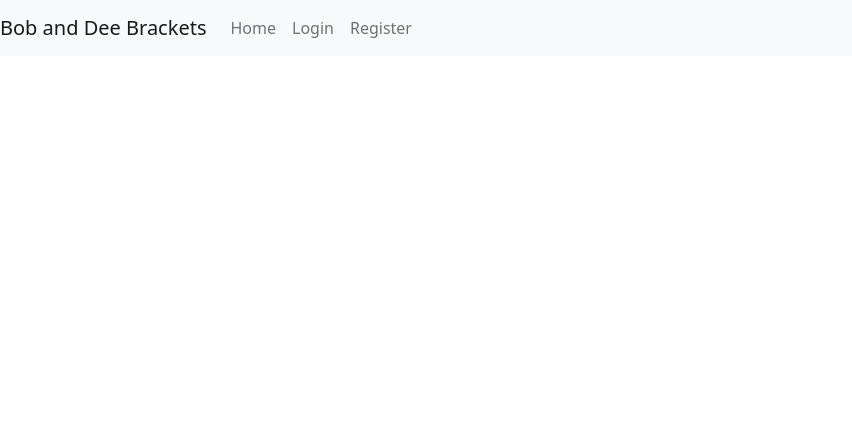
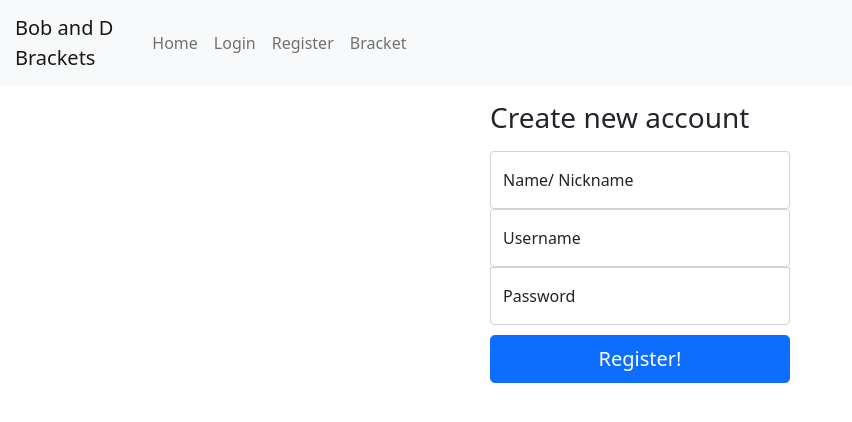
Before and after one commit to rmwtaylor22/bob-and-dee-brackets, a React (Create React App) app: page /create in a window 1280 px wide. Shown: the top 422 px of the page, without its empty margins (0-852 px from the left). Built offline with nearby package versions, Linux system fonts and the light colour scheme.

Commit message:
Register and leaderboard starter Api working

```diff
--- a/src/App.css
+++ b/src/App.css
@@ -24,3 +24,14 @@
   border-top-left-radius: 0;
   border-top-right-radius: 0;
 }
+
+.leaderboard {
+    width: 100;
+    max-width: 550px;
+    padding: 15px;
+    margin: auto;
+}
+
+.navbar-brand {
+  padding: 15px;
+}
--- a/src/App.js
+++ b/src/App.js
@@ -9,7 +9,7 @@ import Create from "./components/create";
 import Leaderboard from "./components/leaderboard";
 import Login from "./components/login";
 import Register from "./components/register";
-import edit from "./components/edit";
+import Bracket from "./components/bracket";
 
 const App = () => {
   return (
@@ -19,7 +19,8 @@ const App = () => {
         <main>
           <Route path="/" exact component={Leaderboard} />
           <Route path="/login" component={Login} />
-          <Route path="/register" component={Register} />
+          <Route path="/bracket" component={Bracket} />
+          <Route path="/create" component={Create} />
           <Route path="/edit/:id" component={Edit} />
         </main>
       </BrowserRouter>
--- /dev/null
+++ b/src/components/bracket.js
@@ -0,0 +1,12 @@
+import React, { useState } from "react";
+
+const Bracket = () => {
+
+  return (
+    <div>
+        <p>This page will hold the bracket.</p>
+    </div>
+  );
+}
+
+export default Bracket;
--- a/src/components/create.js
+++ b/src/components/create.js
@@ -1,133 +1,113 @@
 import React, { Component } from "react";
 // This will require to npm install axios
-import axios from 'axios';
+import axios from "axios";
 
 export default class Create extends Component {
   // This is the constructor that stores the data.
   constructor(props) {
     super(props);
 
-    this.onChangePersonName = this.onChangePersonName.bind(this);
-    this.onChangePersonPosition = this.onChangePersonPosition.bind(this);
-    this.onChangePersonLevel = this.onChangePersonLevel.bind(this);
+    this.onChangeName = this.onChangeName.bind(this);
+    this.onChangeUsername = this.onChangeUsername.bind(this);
+    this.onChangePassword = this.onChangePassword.bind(this);
     this.onSubmit = this.onSubmit.bind(this);
 
     this.state = {
-      person_name: "",
-      person_position: "",
-      person_level: "",
+      name: "",
+      username: "",
+      password: "",
     };
   }
 
   // These methods will update the state properties.
-  onChangePersonName(e) {
+  onChangeName(e) {
     this.setState({
-      person_name: e.target.value,
+      name: e.target.value,
     });
   }
 
-  onChangePersonPosition(e) {
+  onChangeUsername(e) {
     this.setState({
-      person_position: e.target.value,
+      username: e.target.value,
     });
   }
 
-  onChangePersonLevel(e) {
+  onChangePassword(e) {
     this.setState({
-      person_level: e.target.value,
+      password: e.target.value,
     });
   }
 
-// This function will handle the submission.
+  // This function will handle the submission.
   onSubmit(e) {
     e.preventDefault();
 
-    // When post request is sent to the create url, axios will add a new record(newperson) to the database.
+    // When post request is sent to the create url, axios will add a new user(newperson) to the database.
     const newperson = {
-      person_name: this.state.person_name,
-      person_position: this.state.person_position,
-      person_level: this.state.person_level,
+      name: this.state.name,
+      username: this.state.username,
+      password: this.state.password,
     };
 
     axios
-      .post("http://localhost:5000/record/add", newperson)
+      .post("http://localhost:5000/user/add", newperson)
       .then((res) => console.log(res.data));
 
     // We will empty the state after posting the data to the database
     this.setState({
-      person_name: "",
-      person_position: "",
-      person_level: "",
+      name: "",
+      username: "",
+      password: "",
     });
   }
 
   // This following section will display the form that takes the input from the user.
   render() {
     return (
-      <div style={{ marginTop: 20 }}>
-        <h3>Create New Record</h3>
+      <div className="form-signin">
         <form onSubmit={this.onSubmit}>
-          <div className="form-group">
-            <label>Name of the person: </label>
+          <h1 className="h3 mb-3 fw-normal">Create new account</h1>
+          <div className="form-floating">
             <input
               type="text"
               className="form-control"
-              value={this.state.person_name}
-              onChange={this.onChangePersonName}
+              id="floatingInput"
+              value={this.state.name}
+              placeholder="Bob White"
+              onChange={this.onChangeName}
+              required
             />
+            <label for="floatingInput">Name/ Nickname</label>
           </div>
-          <div className="form-group">
-            <label>Person's position: </label>
+          <div className="form-floating">
             <input
               type="text"
               className="form-control"
-              value={this.state.person_position}
-              onChange={this.onChangePersonPosition}
+              id="floatingInput"
+              value={this.state.username}
+              placeholder="bwhite"
+              onChange={this.onChangeUsername}
+              required
             />
+            <label for="floatingInput">Username</label>
           </div>
-          <div className="form-group">
-            <div className="form-check form-check-inline">
-              <input
-                className="form-check-input"
-                type="radio"
-                name="priorityOptions"
-                id="priorityLow"
-                value="Intern"
-                checked={this.state.person_level === "Intern"}
-                onChange={this.onChangePersonLevel}
-              />
-              <label className="form-check-label">Intern</label>
-            </div>
-            <div className="form-check form-check-inline">
-              <input
-                className="form-check-input"
-                type="radio"
-                name="priorityOptions"
-                id="priorityMedium"
-                value="Junior"
-                checked={this.state.person_level === "Junior"}
-                onChange={this.onChangePersonLevel}
-              />
-              <label className="form-check-label">Junior</label>
-            </div>
-            <div className="form-check form-check-inline">
-              <input
-                className="form-check-input"
-                type="radio"
-                name="priorityOptions"
-                id="priorityHigh"
-                value="Senior"
-                checked={this.state.person_level === "Senior"}
-                onChange={this.onChangePersonLevel}
-              />
-              <label className="form-check-label">Senior</label>
-            </div>
+          <div className="form-floating">
+            <input
+              type="password"
+              className="form-control"
+              id="floatingInput"
+              value={this.state.password}
+              placeholder="perryWhite123$"
+              onChange={this.onChangePassword}
+              required
+            />
+            <label for="floatingInput">Password</label>
           </div>
           <div className="form-group">
             <input
               type="submit"
-              value="Create person"
-              className="btn btn-primary"
+              value="Register!"
+              className="w-100 btn btn-lg btn-primary"
             />
           </div>
         </form>
--- a/src/components/leaderboard.js
+++ b/src/components/leaderboard.js
@@ -1,19 +1,20 @@
 import React, { Component } from "react";
 // This will require to npm install axios
-import axios from 'axios';
+import axios from "axios";
 import { Link } from "react-router-dom";
 
-const Record = (props) => (
+const User = (props) => (
   <tr>
-    <td>{props.record.person_name}</td>
-    <td>{props.record.person_position}</td>
-    <td>{props.record.person_level}</td>
+    <td>{props.user.name}</td>
+    <td>{props.user.username}</td>
+    <td>{props.user.password}</td>
+    <td>{props.user.points}</td>
     <td>
-      <Link to={"/edit/" + props.record._id}>Edit</Link> |
+      <Link to={"/edit/" + props.user._id}>Edit</Link> |
       <a
         href="/"
         onClick={() => {
-          props.deleteRecord(props.record._id);
+          props.deleteUser(props.user._id);
         }}
       >
         Delete
@@ -26,61 +27,62 @@ export default class Leaderboard extends Component {
   // This is the constructor that shall store our data retrieved from the database
   constructor(props) {
     super(props);
-    this.deleteRecord = this.deleteRecord.bind(this);
-    this.state = { records: [] };
+    this.deleteUser = this.deleteUser.bind(this);
+    this.state = { users: [] };
   }
 
   // This method will get the data from the database.
   componentDidMount() {
     axios
-      .get("http://localhost:5000/record/")
+      .get("http://localhost:5000/user/")
       .then((response) => {
-        this.setState({ records: response.data });
+        this.setState({ users: response.data });
       })
       .catch(function (error) {
         console.log(error);
       });
   }
 
-  // This method will delete a record based on the method
-  deleteRecord(id) {
+  // This method will delete a user based on the method
+  deleteUser(id) {
     axios.delete("http://localhost:5000/" + id).then((response) => {
       console.log(response.data);
     });
 
     this.setState({
-      record: this.state.records.filter((el) => el._id !== id),
+      user: this.state.users.filter((el) => el._id !== id),
     });
   }
 
   // This method will map out the users on the table
-  recordList() {
-    return this.state.records.map((currentrecord) => {
+  userList() {
+    return this.state.users.map((currentuser) => {
       return (
-        <Record
-          record={currentrecord}
-          deleteRecord={this.deleteRecord}
-          key={currentrecord._id}
+        <User
+          user={currentuser}
+          deleteUser={this.deleteUser}
+          key={currentuser._id}
         />
       );
     });
   }
 
-  // This following section will display the table with the records of individuals.
+  // This following section will display the table with the users of individuals.
   render() {
     return (
-      <div>
-        <h3>Record List</h3>
+      <div className="leaderboard">
+        <h3>Leaderboard</h3>
         <table className="table table-striped" style={{ marginTop: 20 }}>
           <thead>
             <tr>
               <th>Name</th>
-              <th>Position</th>
-              <th>Level</th>
-              <th>Action</th>
+              <th>Username</th>
+              <th>Password</th>
+              <th>Points</th>
+              <th>Actions</th>
             </tr>
           </thead>
-          <tbody>{this.recordList()}</tbody>
+          <tbody>{this.userList()}</tbody>
         </table>
       </div>
     );
--- a/src/components/navbar.js
+++ b/src/components/navbar.js
@@ -13,7 +13,7 @@ const Navbar = () => {
     <div>
       <nav className="navbar navbar-expand-lg navbar-light bg-light">
         <NavLink className="navbar-brand" to="/">
-          Bob and Dee Brackets
+          Bob and D <br></br>Brackets
         </NavLink>
         <div>
           <ul className="navbar-nav ml-auto">
@@ -28,8 +28,13 @@ const Navbar = () => {
               </Link>
             </li>
             <li className="nav-item">
-              <Link className="nav-link" to="/register">
+              <Link className="nav-link" to="/create">
                 Register
+              </Link>
+            </li>
+            <li className="nav-item">
+              <Link className="nav-link" to="/bracket">
+                Bracket
               </Link>
             </li>
           </ul>
--- a/src/components/register.jsx
+++ b/src/components/register.js
@@ -1,17 +1,41 @@
-import React from "react";
+import React, { SyntheticEvent, useState } from "react";
 
-function Register() {
+const Register = () => {
+  const [name, setName] = useState('');
+  const [email, setUsername] = useState('');
+  const [password, setPassword] = useState('');
+
+  // couldn't add synthetic event, may cause bugs later
+  const submit = async(e) => {
+    e.preventDefault();
+
+    const response = await fetch("https://localhost:8000/user/register", {
+      method: 'POST',
+      headers: {'Content-Type': 'application/json'},
+      body: JSON.stringify({
+          name,
+          email,
+          password
+      })
+      });
+
+      const content = await response.json();
+
+      console.log(content);
+  }
+
   return (
-    <div>
-      <form>
+    <div className="form-signin">
+      <form onSubmit={submit}>
         <h1 className="h3 mb-3 fw-normal">Register</h1>
 
         <div className="form-floating">
           <input
-            type="name"
             className="form-control"
             id="floatingInput"
             placeholder="e.g. Bob White"
+            required
+            onChange={e => setName(e.target.value)}
           />
           <label for="floatingInput">Name or Nickname</label>
         </div>
@@ -21,6 +45,8 @@ function Register() {
             className="form-control"
             id="floatingInput"
             placeholder="name@example.com"
+            required
+            onChange={e => setUsername(e.target.value)}
           />
           <label for="floatingInput">Email address</label>
         </div>
@@ -30,11 +56,13 @@ function Register() {
             className="form-control"
             id="floatingPassword"
             placeholder="Password"
+            required
+            onChange={e => setPassword(e.target.value)}
           />
           <label for="floatingPassword">Password</label>
         </div>
         <button className="w-100 btn btn-lg btn-primary" type="submit">
-          Sign in
+          Submit
         </button>
       </form>
     </div>
```
Also changed, not shown: src/components/login.jsx (+5 -2 lines).
